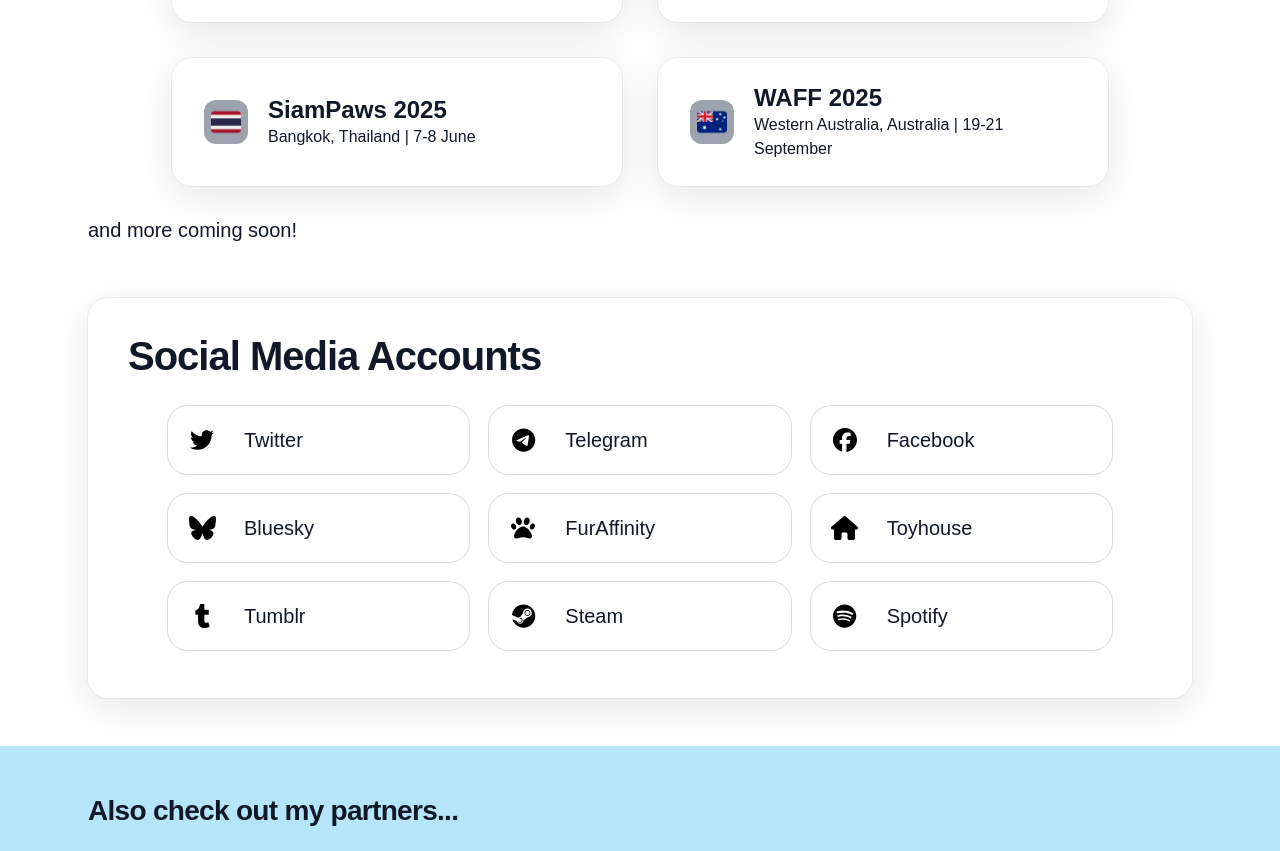
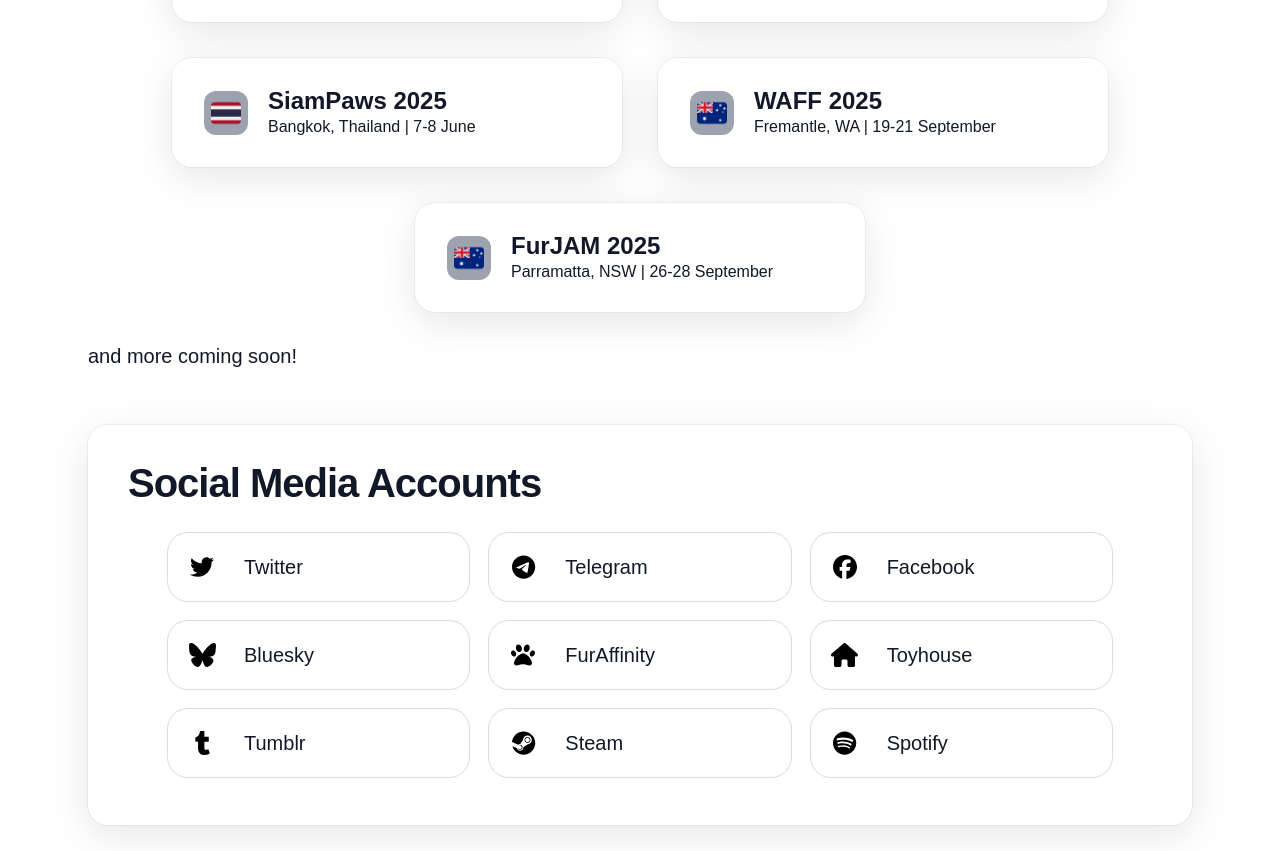
Before and after one commit to PemapolS/flowdy-site, a React (Vite) app: page / in a window 1280 px wide. Shown: the part 1305-2156 px from the top of the page. Built offline with nearby package versions, Linux system fonts and the light colour scheme; a web font is replaced by a local one.

Commit message:
event update

```diff
--- a/src/constants/index.js
+++ b/src/constants/index.js
@@ -55,8 +55,14 @@
     {
         imgURL: flagAU,
         label: "WAFF 2025",
-        location: "Western Australia, Australia",
+        location: "Fremantle, WA",
         date: "19-21 September"
+    },
+    {
+        imgURL: flagAU,
+        label: "FurJAM 2025",
+        location: "Parramatta, NSW",
+        date: "26-28 September"
     }
     // {
     //     imgURL: flagAU,
```
